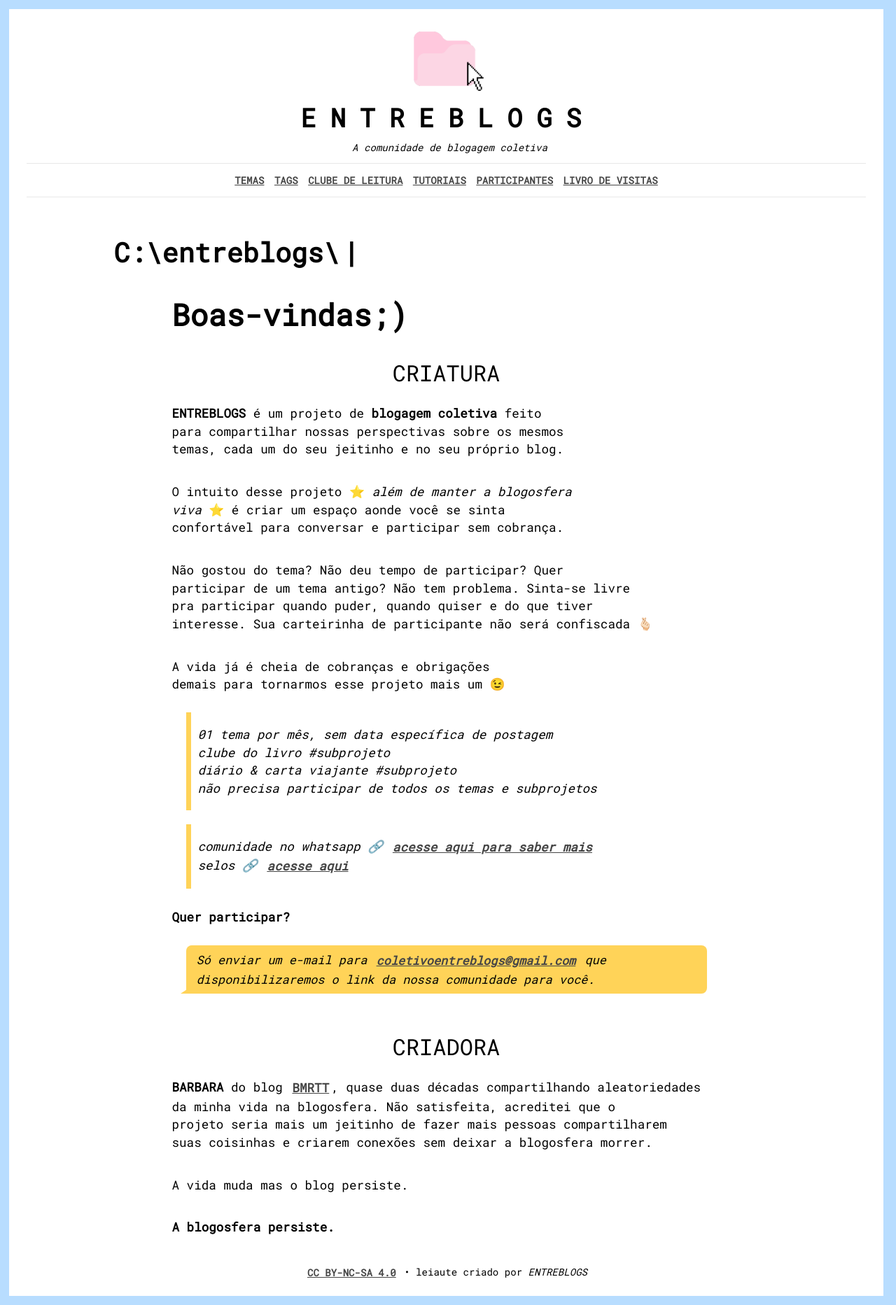
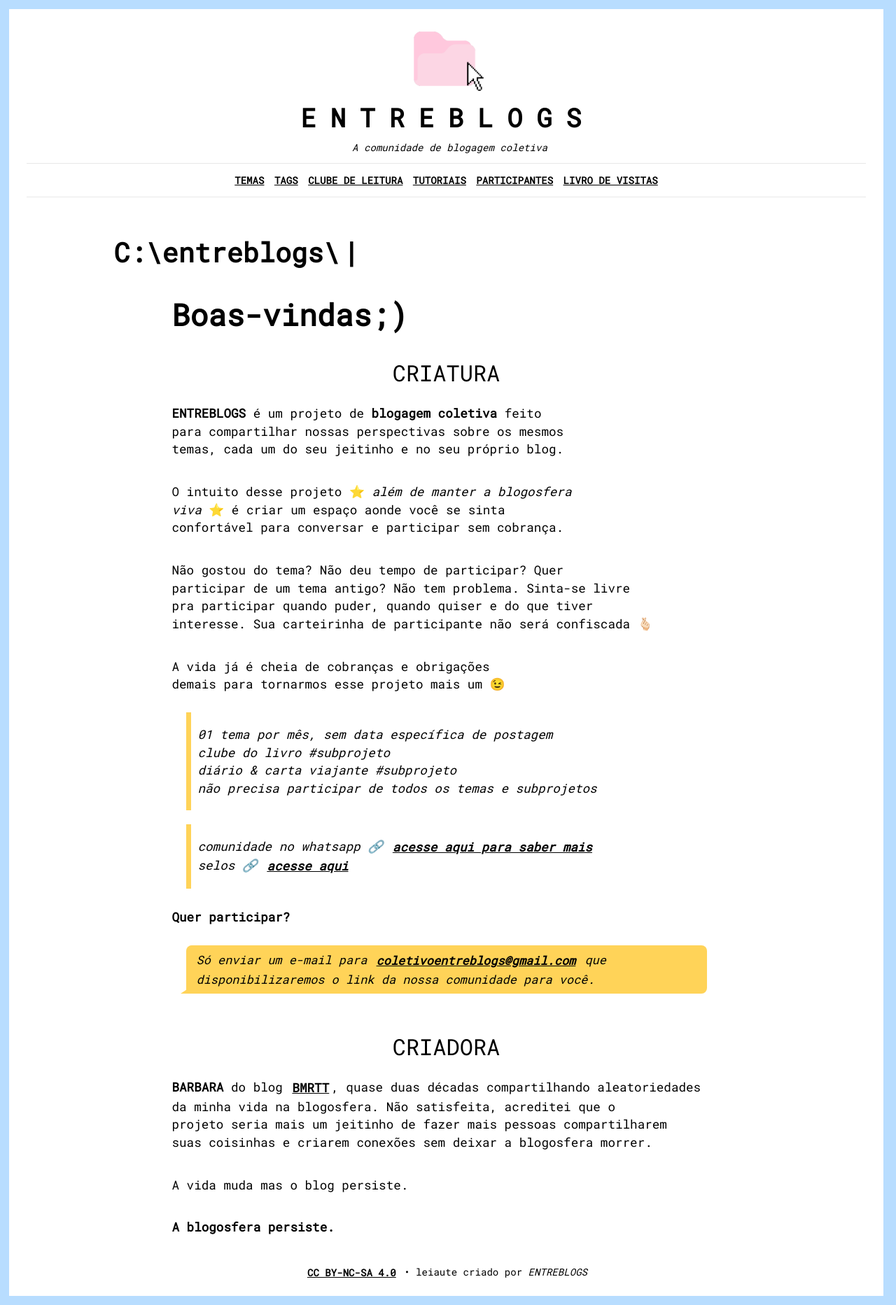
Before and after one commit to bamoretti/entreblogs, a Jekyll site: the page built from index.md, in a window 1280 px wide. Shown: the whole page at 70% size. Built offline with Jekyll 4.4.1, drawn with Linux system fonts in a browser that asks for light colours; comment, search, counter and statistics services are not loaded.

Commit message:
Update styles.css

```diff
--- a/assets/styles.css
+++ b/assets/styles.css
@@ -8,7 +8,7 @@
  --cor-rosa: #FCD6E4;
  --cor-amarelo: #FFD358;
  --cor-fundo: #ffffff;
- --cor-link: #454545;
+ --cor-link: #000000;
  --cor-linha: #c0c0c05d;
  --cor-texto: #000000;
  --fonte-geral: 'Roboto Mono';
```
